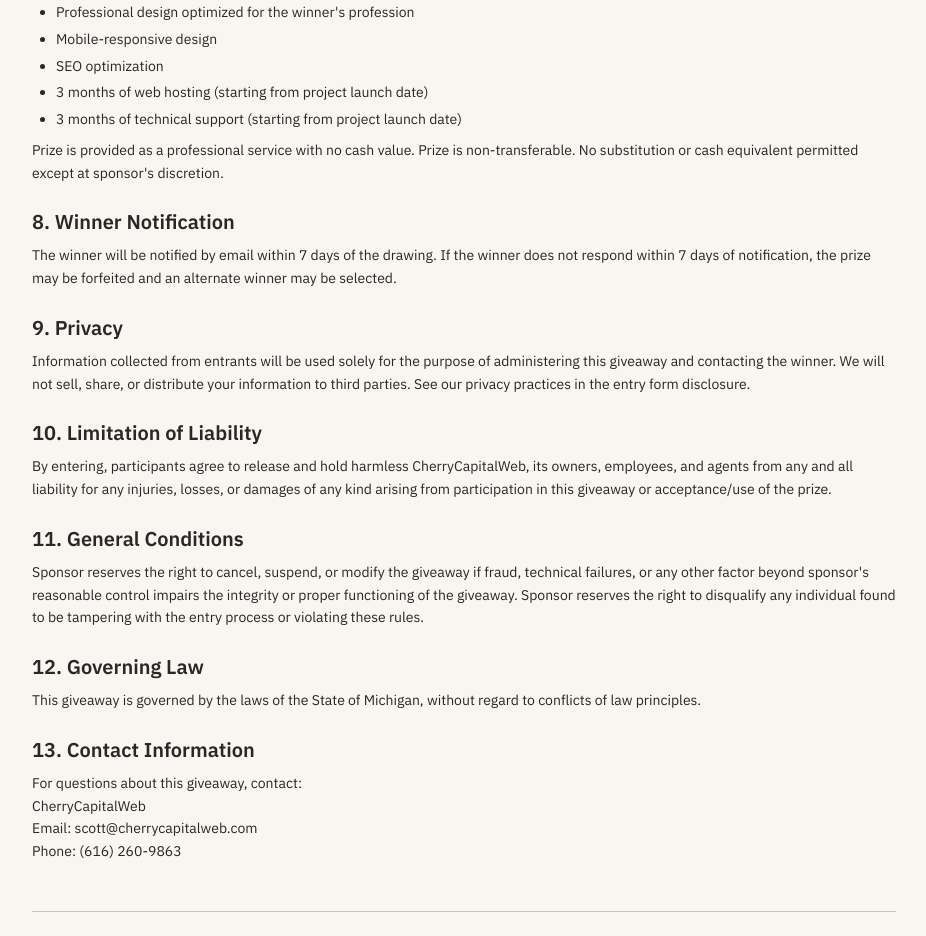
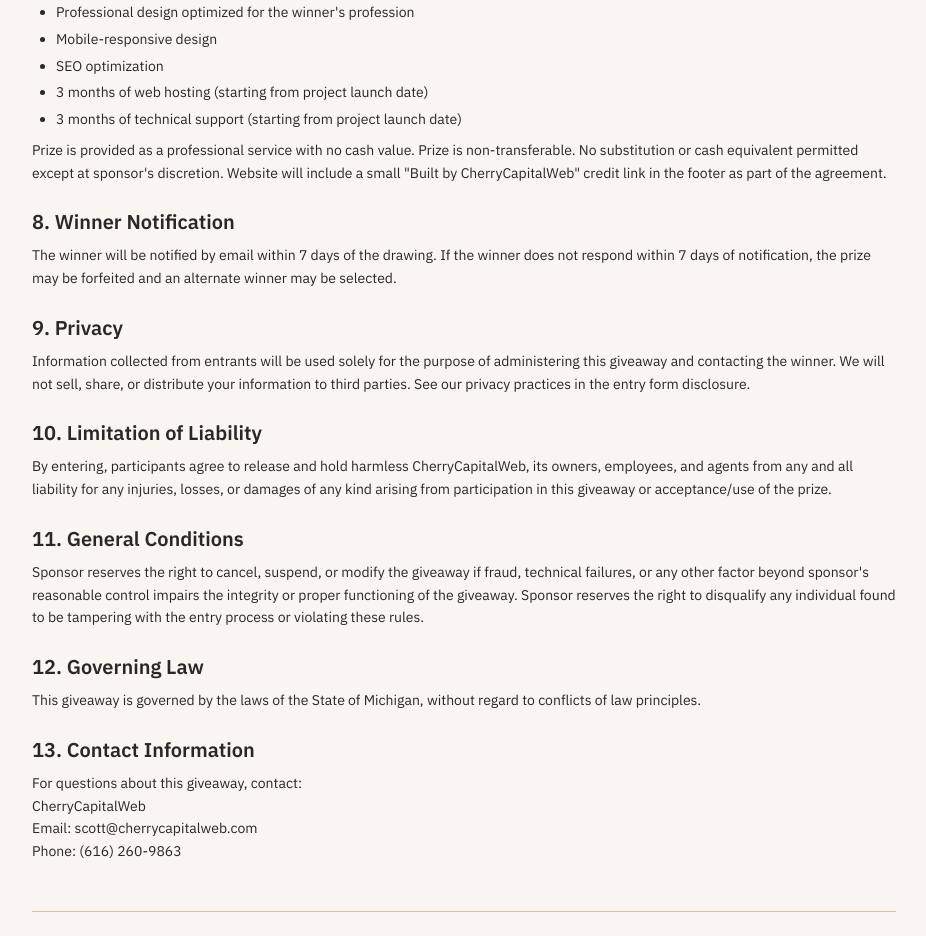
Before and after one commit to thuggys/cherrycap, a Next.js app: page /giveaway-rules in a window 1280 px wide. Shown: the part 800-1736 px from the top of the page, without its empty margins (176-1102 px from the left). Built offline with nearby package versions, Linux system fonts and the light colour scheme.

Commit message:
feat: update prize description to include credit link for CherryCapitalWeb in footer

```diff
--- a/src/app/giveaway-rules/page.tsx
+++ b/src/app/giveaway-rules/page.tsx
@@ -64,7 +64,8 @@
           </ul>
           <p className="mt-2">
             Prize is provided as a professional service with no cash value. Prize is non-transferable.
-            No substitution or cash equivalent permitted except at sponsor&apos;s discretion.
+            No substitution or cash equivalent permitted except at sponsor&apos;s discretion. Website will
+            include a small "Built by CherryCapitalWeb" credit link in the footer as part of the agreement.
           </p>
         </section>
 
```
